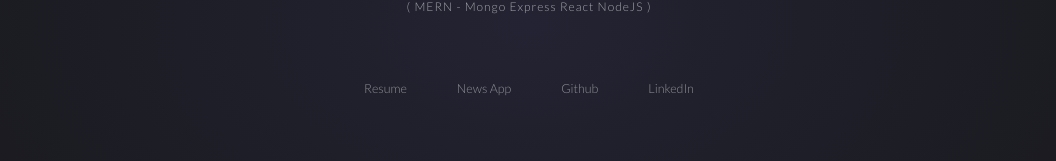
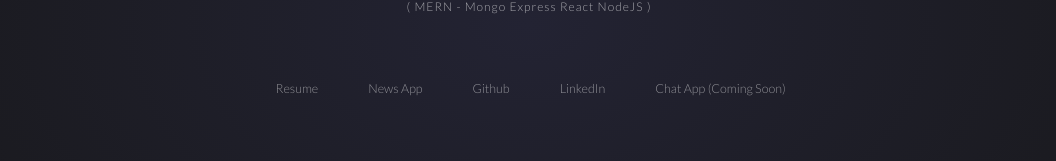
Before and after one commit to PLP0912/Portfolio, a React (Create React App) app: page / in a window 1280 px wide. Shown: the part 375-536 px from the top of the page, without its empty margins (111-1167 px from the left). Built offline with nearby package versions, Linux system fonts and the light colour scheme; a web font is replaced by a local one.

Commit message:
updated resume and added space for more links

```diff
--- a/src/Apps/Portfolio/Portfolio.css
+++ b/src/Apps/Portfolio/Portfolio.css
@@ -36,7 +36,8 @@ body nav {
   opacity: 0;
   margin-top: 60px;
   /* background-color: aqua; */
-  /* width: 800px; */
+  width: 900px;
+  left: -68%;
 }
 body nav a {
   color: white;
--- a/src/Apps/Portfolio/Portfolio.js
+++ b/src/Apps/Portfolio/Portfolio.js
@@ -7,7 +7,7 @@ import { Link } from 'react-router-dom';
 const Portfolio = () => {
   return (
     <div className='container'>
-    <img className='my-profile-pic' src={MyProfilePic} />
+    <img className='my-profile-pic' src={MyProfilePic} alt='Oshins Profile Pic'/>
   <div className='logo_holder'>
     <div className='logo_holder__rotate'>
       <svg className='logo_holder__right' enable-background='new 0 0 94.852 96.499' height='96.499px' id='Layer_1' space='preserve' version='1.1' viewBox='0 0 94.852 96.499' width='94.852px' x='0px' y='0px'>
@@ -27,6 +27,9 @@ const Portfolio = () => {
       <Link target="_blank" to={"https://the-daily-planet.netlify.app"}>News App</Link>
       <Link target="_blank" to={'https://github.com/oshinpojta'}>Github</Link>
       <Link target="_blank" to={'https://www.linkedin.com/in/oshin-pojta/'}>LinkedIn</Link>
+      <Link to={"/"}>Chat App (Coming Soon)</Link>
+      {/* <Link target="_blank" to={"/"}>Chat App (Coming Soon)</Link>
+      <Link target="_blank" to={"/"}>Chat App (Coming Soon)</Link> */}
     </nav>
   </div>
 </div>
```
Also changed, not shown: 1 other file (tests, documents, lock files or other folders).
